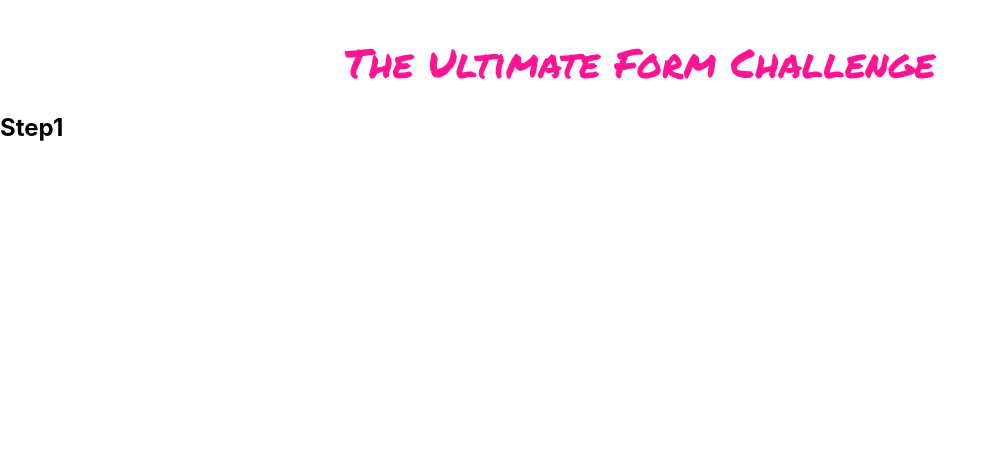
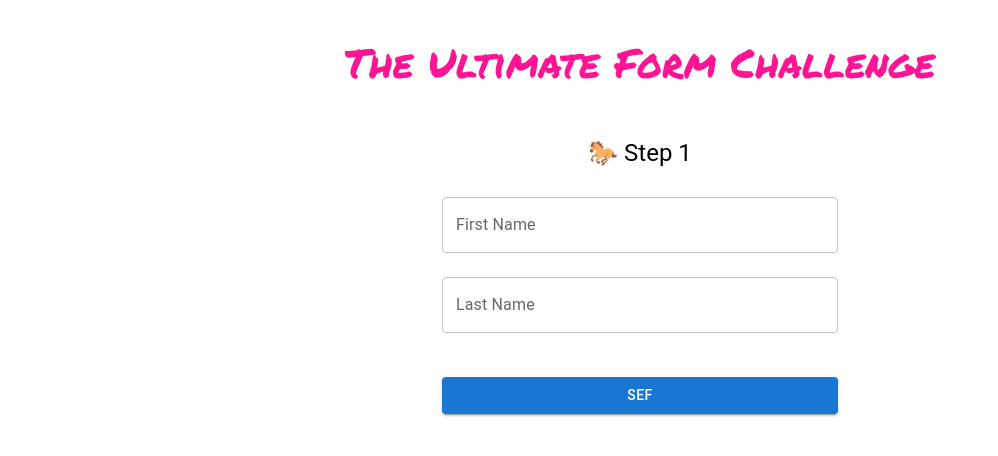
Before and after one commit to MikkyMeow/rhf-practice, a React (Create React App) app: page / in a window 1280 px wide. Shown: the top 456 px of the page, without its empty margins (0-998 px from the left). Built offline with nearby package versions, Linux system fonts and the light colour scheme.

Commit message:
first form

```diff
--- /dev/null
+++ b/src/components/Button/index.js
@@ -0,0 +1,17 @@
+import { Button as ButtonUI } from "@mui/material";
+import styles from "./index.module.css";
+
+export const Button = ({ children, props }) => {
+  return (
+    <ButtonUI
+      fullWidth
+      variant="contained"
+      color="primary"
+      type="submit"
+      className={styles.root}
+      {...props}
+    >
+      {children}
+    </ButtonUI>
+  );
+};
--- /dev/null
+++ b/src/components/Button/index.module.css
@@ -0,0 +1,3 @@
+.root {
+  margin: 36px 0 24px;
+}
--- /dev/null
+++ b/src/components/Form/index.js
@@ -0,0 +1,10 @@
+import React from "react";
+import styles from "./index.module.css";
+
+export const Form = ({ children, ...props }) => {
+  return (
+    <form noValidate {...props} className={styles.root}>
+      {children}
+    </form>
+  );
+};
--- /dev/null
+++ b/src/components/Form/index.module.css
@@ -0,0 +1,4 @@
+.root {
+  width: 100%;
+  margin-top: 12px;
+}
--- /dev/null
+++ b/src/components/Input/index.js
@@ -0,0 +1,21 @@
+import React from "react";
+import { TextField } from "@mui/material";
+import { Controller } from "react-hook-form";
+
+export const Input = ({ control, name, ...rest }) => {
+  return (
+    <Controller
+      name={name}
+      control={control}
+      render={({ field }) => (
+        <TextField
+          variant="outlined"
+          margin="normal"
+          fullWidth
+          {...rest}
+          {...field}
+        />
+      )}
+    />
+  );
+};
--- a/src/components/MainContainer/index.js
+++ b/src/components/MainContainer/index.js
@@ -1,3 +1,15 @@
+import { Container } from "@mui/material";
+import styles from "./index.module.css";
+
 export const MainContainer = ({ children, ...props }) => {
-  return <div {...props}>{children}</div>;
+  return (
+    <Container
+      className={styles.root}
+      container="main"
+      maxWidth="xs"
+      {...props}
+    >
+      {children}
+    </Container>
+  );
 };
--- /dev/null
+++ b/src/components/MainContainer/index.module.css
@@ -0,0 +1,6 @@
+.root {
+  margin-top: 48px;
+  display: flex;
+  flex-direction: column;
+  align-items: center;
+}
--- a/src/components/Step1/index.js
+++ b/src/components/Step1/index.js
@@ -1,9 +1,28 @@
 import { MainContainer } from "../MainContainer";
+import { Typography } from "@mui/material";
+import { Form } from "../Form";
+import { Input } from "../Input";
+import { useForm } from "react-hook-form";
+import { Button } from "../Button";
 
 export const Step1 = () => {
+  const formMethods = useForm({ mode: "onBlur" });
+  const { handleSubmit, control } = formMethods;
+
+  const onSubmit = (data) => {
+    console.log(data);
+  };
+
   return (
     <MainContainer>
-      <h2>Step1</h2>
+      <Typography component="h2" variant="h5">
+        🐎 Step 1
+      </Typography>
+      <Form onSubmit={handleSubmit(onSubmit)}>
+        <Input control={control} label="First Name" name="firstName" />
+        <Input control={control} label="Last Name" name="lastName" />
+        <Button>sef</Button>
+      </Form>
     </MainContainer>
   );
 };
```
Also changed, not shown: src/components/Input/index.module.css (added).
